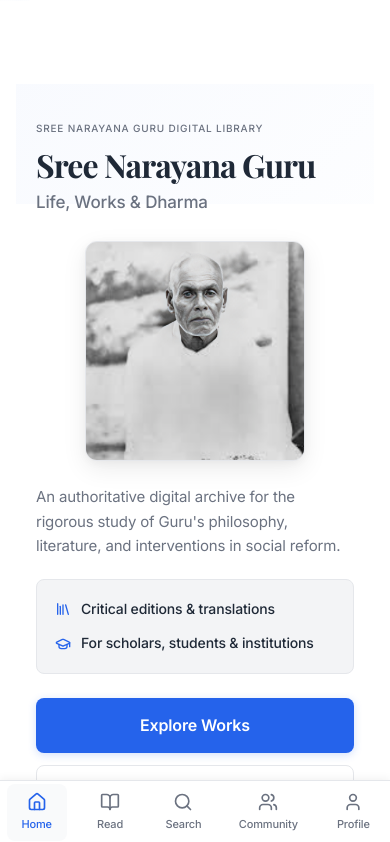
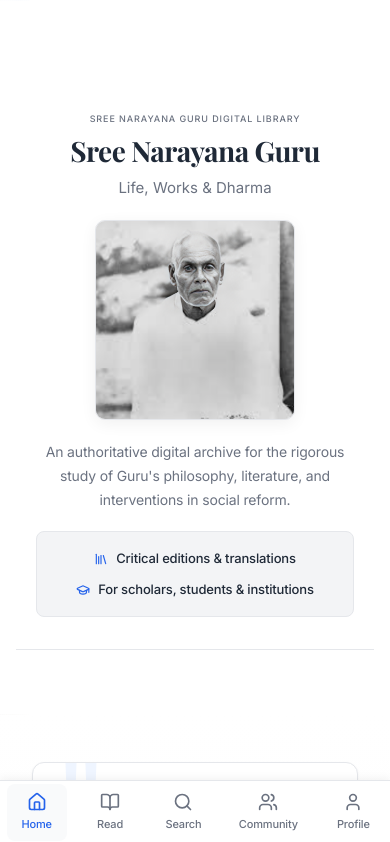
Before and after one commit to cbabi2023/anandham, a Next.js app: page / in a window 390 px wide. Shown: the top 842 px of the page. Built offline with nearby package versions, Linux system fonts and the light colour scheme.

Commit message:
Clean up mobile hero section: remove buttons, improve alignment and sizing

```diff
--- a/app/globals.css
+++ b/app/globals.css
@@ -1065,79 +1065,65 @@ section::before {
 .hero-mobile {
   display: none;
   padding: 0;
-  background: linear-gradient(180deg, var(--background) 0%, var(--card) 100%);
+  background: var(--background);
   border-bottom: 1px solid var(--border);
   position: relative;
-  overflow: hidden;
-}
-
-.hero-mobile::before {
-  content: '';
-  position: absolute;
-  top: 0;
-  left: 0;
-  right: 0;
-  height: 120px;
-  background: linear-gradient(135deg, rgba(37, 99, 235, 0.03) 0%, rgba(59, 130, 246, 0.01) 100%);
-  pointer-events: none;
 }
 
 .hero-mobile-content {
-  position: relative;
-  z-index: 1;
-  padding: 32px 20px 28px;
+  padding: 24px 20px 28px;
   max-width: 100%;
 }
 
 .hero-mobile-header {
-  margin-bottom: 24px;
+  text-align: center;
+  margin-bottom: 20px;
 }
 
 .hero-mobile-eyebrow {
   display: block;
-  font-size: 11px;
+  font-size: 10px;
   font-weight: 500;
   text-transform: uppercase;
-  letter-spacing: 0.08em;
-  color: var(--muted-foreground);
-  margin-bottom: 12px;
+  letter-spacing: 0.1em;
+  color: var(--muted-foreground);
+  margin-bottom: 10px;
   font-family: var(--font-inter);
 }
 
 .hero-title-mobile {
-  font-size: 28px;
+  font-size: 26px;
   font-weight: 700;
   line-height: 1.2;
   color: var(--foreground);
-  margin: 0;
-  letter-spacing: -0.03em;
+  margin: 0 0 6px 0;
+  letter-spacing: -0.02em;
   font-family: var(--font-playfair);
-  display: block;
 }
 
 .hero-title-mobile-accent {
   display: block;
-  font-size: 16px;
-  font-weight: 500;
-  color: var(--muted-foreground);
-  margin-top: 6px;
-  letter-spacing: -0.01em;
+  font-size: 14px;
+  font-weight: 400;
+  color: var(--muted-foreground);
+  letter-spacing: 0;
   font-family: var(--font-inter);
+  margin: 0;
 }
 
 .hero-mobile-image-wrapper {
   display: flex;
   justify-content: center;
-  margin: 28px 0 24px;
+  margin: 20px 0;
 }
 
 .hero-mobile-image-container {
   position: relative;
-  width: 200px;
-  height: 200px;
-  border-radius: 12px;
+  width: 180px;
+  height: 180px;
+  border-radius: 10px;
   overflow: hidden;
-  box-shadow: 0 8px 24px rgba(0, 0, 0, 0.08), 0 2px 8px rgba(0, 0, 0, 0.04);
+  box-shadow: 0 4px 16px rgba(0, 0, 0, 0.06);
   background: var(--secondary);
   border: 1px solid var(--border);
 }
@@ -1148,33 +1134,35 @@ section::before {
 }
 
 .hero-mobile-body {
-  text-align: left;
+  text-align: center;
 }
 
 .hero-mobile-description {
-  font-size: 15px;
-  line-height: 1.6;
-  color: var(--muted-foreground);
-  margin-bottom: 20px;
+  font-size: 14px;
+  line-height: 1.65;
+  color: var(--muted-foreground);
+  margin: 0 auto 18px;
+  max-width: 100%;
   font-weight: 400;
 }
 
 .hero-mobile-meta {
   display: flex;
   flex-direction: column;
-  gap: 12px;
-  margin-bottom: 24px;
-  padding: 16px;
+  gap: 10px;
+  padding: 14px 16px;
   background: var(--secondary);
   border-radius: 8px;
   border: 1px solid var(--border);
+  max-width: 100%;
 }
 
 .hero-mobile-meta-item {
   display: flex;
   align-items: center;
-  gap: 10px;
-  font-size: 13px;
+  justify-content: center;
+  gap: 8px;
+  font-size: 12px;
   color: var(--foreground);
   font-weight: 500;
 }
@@ -1182,50 +1170,6 @@ section::before {
 .hero-mobile-meta-item svg {
   color: var(--primary);
   flex-shrink: 0;
-}
-
-.hero-mobile-actions {
-  display: flex;
-  flex-direction: column;
-  gap: 12px;
-}
-
-.btn-mobile-primary,
-.btn-mobile-secondary {
-  width: 100%;
-  padding: 14px 20px;
-  border-radius: 8px;
-  font-size: 15px;
-  font-weight: 600;
-  border: none;
-  cursor: pointer;
-  transition: all 0.2s ease;
-  font-family: var(--font-inter);
-  display: flex;
-  align-items: center;
-  justify-content: center;
-}
-
-.btn-mobile-primary {
-  background: var(--primary);
-  color: white;
-  box-shadow: 0 2px 8px rgba(37, 99, 235, 0.2);
-}
-
-.btn-mobile-primary:active {
-  transform: translateY(1px);
-  box-shadow: 0 1px 4px rgba(37, 99, 235, 0.2);
-}
-
-.btn-mobile-secondary {
-  background: transparent;
-  color: var(--foreground);
-  border: 1.5px solid var(--border);
-}
-
-.btn-mobile-secondary:active {
-  background: var(--secondary);
-  transform: translateY(1px);
 }
 
 
@@ -1656,45 +1600,40 @@ section::before {
 
   /* Mobile hero improvements */
   .hero-mobile-content {
-    padding: 36px 20px 32px;
+    padding: 28px 20px 32px;
   }
 
   .hero-mobile-eyebrow {
-    font-size: 10px;
-    margin-bottom: 10px;
+    font-size: 9px;
+    margin-bottom: 8px;
   }
 
   .hero-title-mobile {
-    font-size: 32px;
+    font-size: 28px;
+    margin-bottom: 8px;
   }
 
   .hero-title-mobile-accent {
-    font-size: 17px;
-    margin-top: 8px;
+    font-size: 15px;
   }
 
   .hero-mobile-image-container {
-    width: 220px;
-    height: 220px;
+    width: 200px;
+    height: 200px;
   }
 
   .hero-mobile-description {
-    font-size: 15px;
-    line-height: 1.65;
+    font-size: 14px;
+    line-height: 1.7;
+    margin-bottom: 20px;
   }
 
   .hero-mobile-meta {
-    padding: 18px;
+    padding: 16px;
   }
 
   .hero-mobile-meta-item {
-    font-size: 14px;
-  }
-
-  .btn-mobile-primary,
-  .btn-mobile-secondary {
-    padding: 15px 24px;
-    font-size: 16px;
+    font-size: 13px;
   }
 
   /* Better mobile spacing */
--- a/components/HeroSection.tsx
+++ b/components/HeroSection.tsx
@@ -16,8 +16,8 @@ export default function HeroSection() {
               <span className="hero-mobile-eyebrow">{t("hero.eyebrow")}</span>
               <h1 className="hero-title-mobile">
                 {t("hero.title")}
-                <span className="hero-title-mobile-accent">{t("hero.subtitle")}</span>
               </h1>
+              <p className="hero-title-mobile-accent">{t("hero.subtitle")}</p>
             </div>
 
             <div className="hero-mobile-image-wrapper">
@@ -28,7 +28,7 @@ export default function HeroSection() {
                   fill
                   className="hero-mobile-image"
                   priority
-                  sizes="(max-width: 768px) 280px"
+                  sizes="(max-width: 768px) 240px"
                   quality={90}
                 />
               </div>
@@ -41,18 +41,13 @@ export default function HeroSection() {
 
               <div className="hero-mobile-meta">
                 <div className="hero-mobile-meta-item">
-                  <Library size={16} />
+                  <Library size={14} />
                   <span>{t("hero.meta.critical")}</span>
                 </div>
                 <div className="hero-mobile-meta-item">
-                  <GraduationCap size={16} />
+                  <GraduationCap size={14} />
                   <span>{t("hero.meta.scholars")}</span>
                 </div>
-              </div>
-
-              <div className="hero-mobile-actions">
-                <button className="btn-mobile-primary">{t("hero.btn.explore")}</button>
-                <button className="btn-mobile-secondary">{t("hero.btn.learn")}</button>
               </div>
             </div>
           </div>
```
